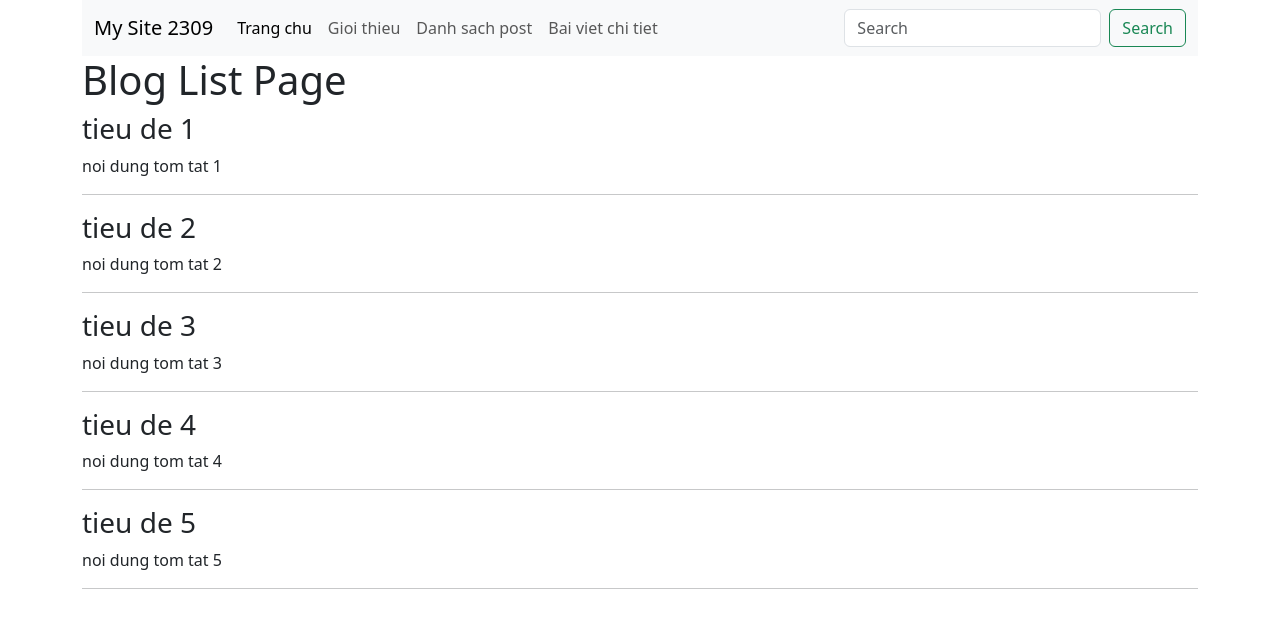
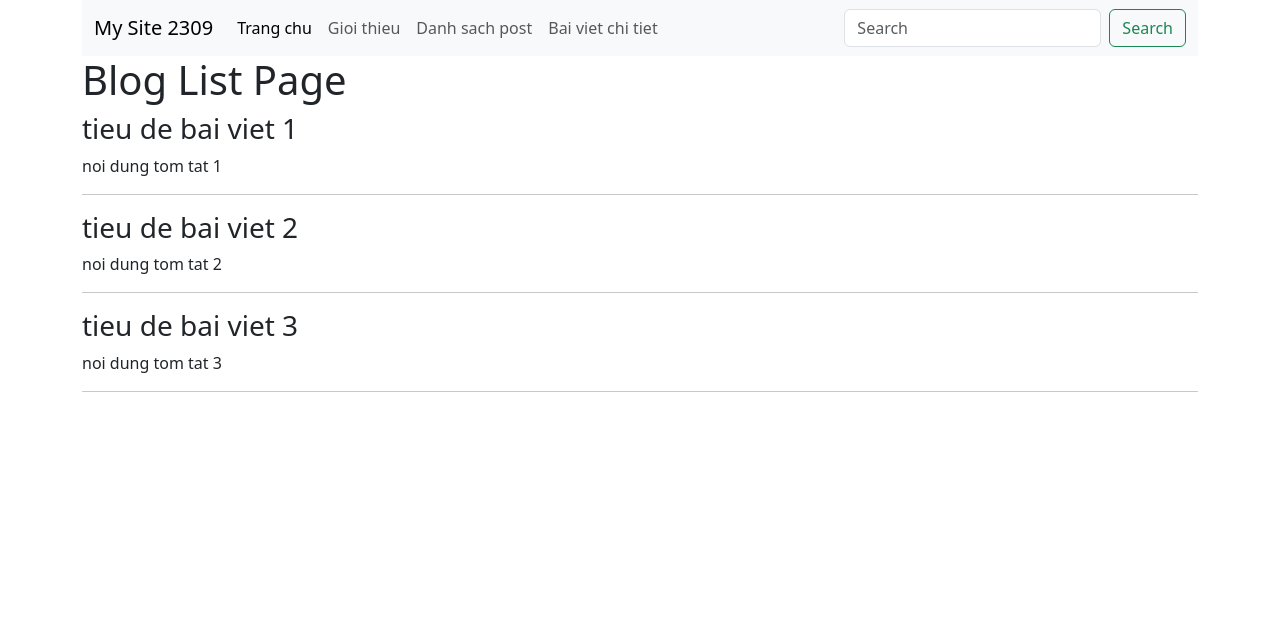
Before and after one commit to letdoitnow/mysite2309, a Django app: page /blog/ in a window 1280 px wide. Shown: the top 628 px of the page. Run offline with Django 4.2, Linux system fonts and the light colour scheme.

Commit message:
view data

```diff
--- a/blog/templates/blog/blog_list.html
+++ b/blog/templates/blog/blog_list.html
@@ -3,23 +3,10 @@
 {% block content %}
 <h1>Blog List Page</h1>
 
-<h3>tieu de 1</h3>
-<p>noi dung tom tat 1</p>
+{% for item in posts %}
+<h3>{{ item.title }}</h3>
+<p>{{ item.summary }}</p>
 <hr/>
+{% endfor %}
 
-<h3>tieu de 2</h3>
-<p>noi dung tom tat 2</p>
-<hr/>
-
-<h3>tieu de 3</h3>
-<p>noi dung tom tat 3</p>
-<hr/>
-
-<h3>tieu de 4</h3>
-<p>noi dung tom tat 4</p>
-<hr/>
-
-<h3>tieu de 5</h3>
-<p>noi dung tom tat 5</p>
-<hr/>
 {% endblock content %}
--- a/blog/views.py
+++ b/blog/views.py
@@ -3,7 +3,29 @@ from django.http import HttpResponse
 
 # Create your views here.
 def blog(request):
-    return render(request, 'blog/blog_list.html')
+    context = {
+        'posts': [
+            {
+                "title": "tieu de bai viet 1",
+                "summary": "noi dung tom tat 1",
+            },
+            {
+                "title": "tieu de bai viet 2",
+                "summary": "noi dung tom tat 2",
+            },
+            {
+                "title": "tieu de bai viet 3",
+                "summary": "noi dung tom tat 3",
+            },
+        ]
+    }
+    return render(request, 'blog/blog_list.html', context)
 
 def blog_detail(request):
-    return render(request, 'blog/blog_detail.html')
+    context = {
+        "title": "tieu de bai viet 1",
+        "summary": "noi dung tom tat 1",
+        "body": "noi dung chi tiet 1",
+        "author": "tac gia",
+    }
+    return render(request, 'blog/blog_detail.html', context)
```
Also changed, not shown: blog/templates/blog/blog_detail.html (+4 -5 lines).
